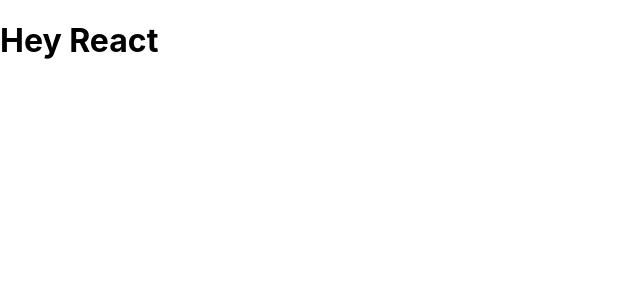
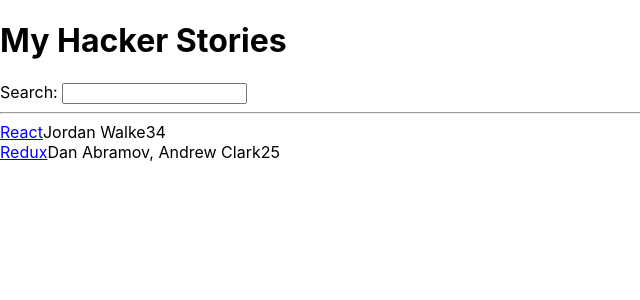
Before and after one commit to yet-it-compiles/University-Assignmnets, a React (Create React App) app in the folder My Road With React/: page / in a window 1280 px wide. Shown: the top 300 px of the page, without its empty margins (0-640 px from the left). Built offline with nearby package versions, Linux system fonts and the light colour scheme; the HTML template or start-up script is replaced by a standard one.

Commit message:
Updated page to show a dynamic list

```diff
--- a/My Road With React/src/App.js
+++ b/My Road With React/src/App.js
@@ -1,13 +1,47 @@
 import React from 'react';
 
-const welcome = {greeting: "Hey", title: "React", }
+const list = [
+    {
+        title: 'React',
+        url: 'https://reactjs.org/',
+        author: 'Jordan Walke',
+        num_comments: 3,
+        points: 4,
+        objectID: 0,
+    },
+    {
+        title: 'Redux',
+        url: 'https://redux.js.org/',
+        author: 'Dan Abramov, Andrew Clark',
+        num_comments: 2,
+        points: 5,
+        objectID: 1,
+    },
+];
 
 function App() {
 
-  return (
-      <div>
-        <h1>{welcome.greeting} {welcome.title}</h1>
-      </div>
-  );
+    return (
+        <div>
+            <h1>My Hacker Stories</h1>
+            <label htmlFor="search">Search: </label>
+            <input id="search" type="text"/>
+            <hr/>
+            {list.map(function (item) {
+                return (
+                    <div key={item.objectID}>
+                        <span>
+                        <a href={item.url}>{item.title}</a>
+                        </span>
+                        <span>{item.author}</span>
+                        <span>{item.num_comments}</span>
+                        <span>{item.points}</span>
+                    </div>
+                );
+            })}
+
+        </div>
+    );
 }
+
 export default App;
```
